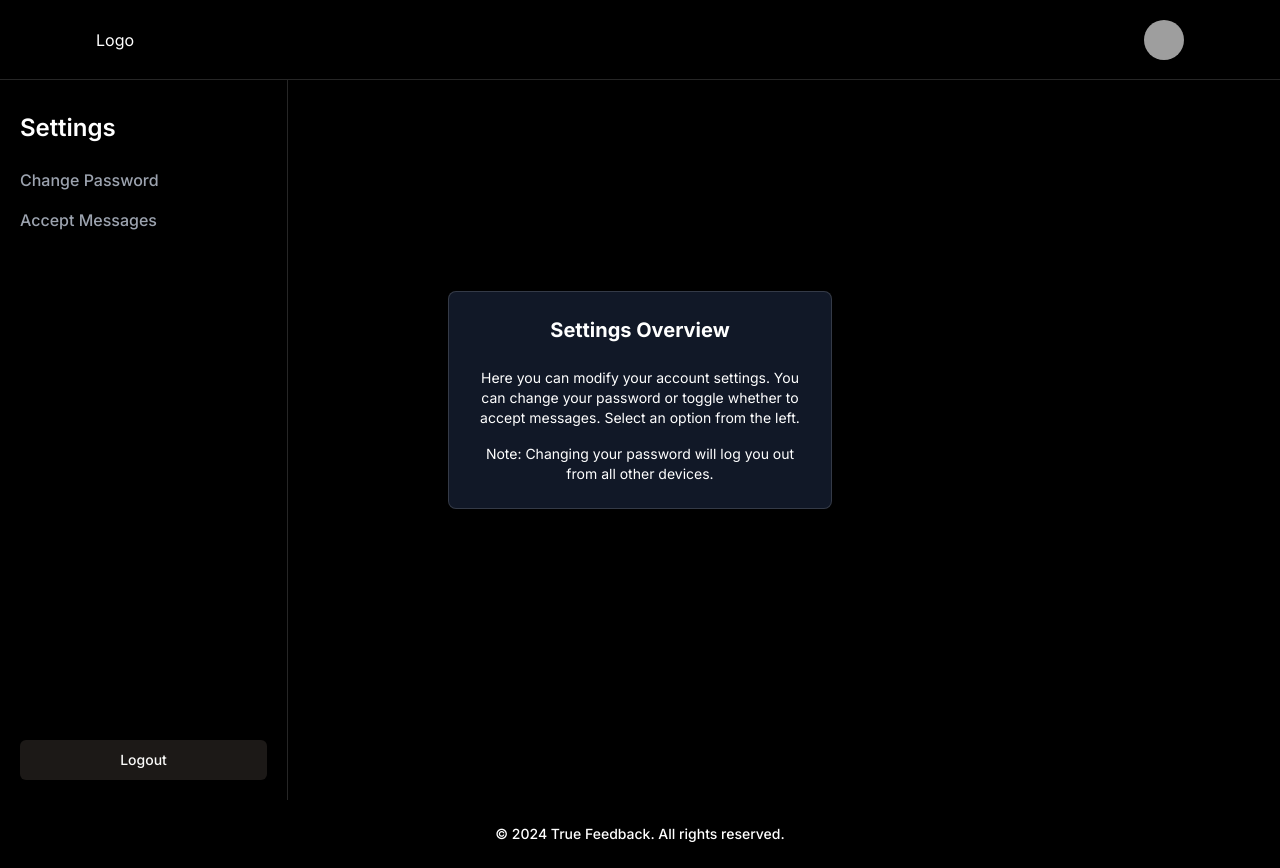
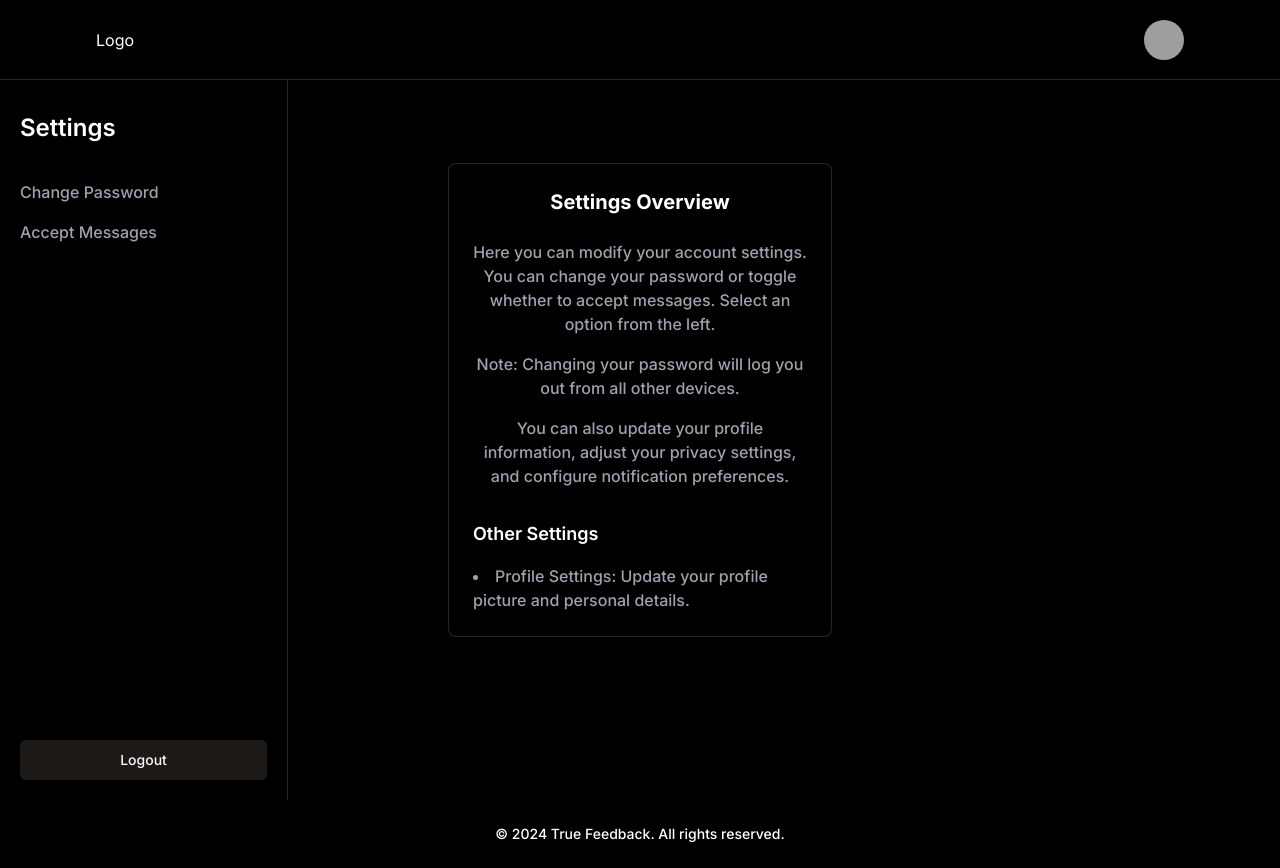
Before and after one commit to rehan-adi/Feedback.app, a Next.js app: page /settings in a window 1280 px wide. Built offline with nearby package versions, Linux system fonts and the light colour scheme; grey boxes are pictures that could not be loaded.

Commit message:
Add Settings overview details in Settings page

```diff
--- a/components/settings/Settings.tsx
+++ b/components/settings/Settings.tsx
@@ -1,15 +1,15 @@
-"use client"
+"use client";
 
-import { useState } from 'react';
+import { useState } from "react";
 import { Switch } from "../ui/switch";
 import { Input } from "../ui/input";
 import { Button } from "../ui/button";
 import { Card, CardHeader, CardContent } from "../ui/card";
 
 const Settings = () => {
-  const [activeOption, setActiveOption] = useState('');
+  const [activeOption, setActiveOption] = useState("");
   const [acceptMessages, setAcceptMessages] = useState(false);
-  const [password, setPassword] = useState('');
+  const [password, setPassword] = useState("");
 
   const handlePasswordChange = () => {
     console.log("Password changed:", password);
@@ -23,25 +23,29 @@ const Settings = () => {
     <div className="flex h-screen bg-black text-white">
       {/* Sidebar */}
       <aside className="w-72 h-full bg-black fixed pt-28 left-0 border-r border-white border-opacity-15 flex flex-col justify-start p-5">
-        <h2 className="text-2xl font-semibold mb-6">Settings</h2>
+        <h2 className="text-2xl font-semibold mb-9">Settings</h2>
 
         <ul className="space-y-4">
           <li
-            className={`cursor-pointer text-[#9CA3AF] font-medium ${activeOption === 'password' ? 'text-blue-400' : ''}`}
-            onClick={() => setActiveOption('password')}
+            className={`cursor-pointer text-[#9CA3AF] font-medium ${
+              activeOption === "password" ? "text-blue-400" : ""
+            }`}
+            onClick={() => setActiveOption("password")}
           >
             Change Password
           </li>
           <li
-            className={`cursor-pointer text-[#9CA3AF] font-medium ${activeOption === 'messages' ? 'text-blue-400' : ''}`}
-            onClick={() => setActiveOption('messages')}
+            className={`cursor-pointer text-[#9CA3AF] font-medium ${
+              activeOption === "messages" ? "text-blue-400" : ""
+            }`}
+            onClick={() => setActiveOption("messages")}
           >
             Accept Messages
           </li>
         </ul>
 
         <div className="mt-auto">
-          <Button onClick={handleLogout} className='w-full' variant="default">
+          <Button onClick={handleLogout} className="w-full" variant="default">
             Logout
           </Button>
         </div>
@@ -49,30 +53,51 @@ const Settings = () => {
 
       {/* Main Content */}
       <div className="flex-1 flex items-center justify-center">
-        <Card className="w-96 bg-gray-900 border border-white border-opacity-15 text-white shadow-lg">
+        <Card className="w-96 bg-black border border-white border-opacity-15 text-white shadow-lg">
           <CardHeader className="text-center text-xl font-bold">
-            {activeOption === '' && 'Settings Overview'}
-            {activeOption === 'password' && 'Change Password'}
-            {activeOption === 'messages' && 'Accept Messages'}
+            {activeOption === "" && "Settings Overview"}
+            {activeOption === "password" && "Change Password"}
+            {activeOption === "messages" && "Accept Messages"}
           </CardHeader>
 
           <CardContent>
-            {/* Default view with some instructions */}
-            {activeOption === '' && (
+            {activeOption === "" && (
               <div className="text-center">
-                <p className="mb-4 text-white text-sm">
-                  Here you can modify your account settings. You can change your password or toggle whether to accept messages. Select an option from the left.
+                <p className="mb-4 text-[#9CA3AF] text-base font-medium">
+                  Here you can modify your account settings. You can change your
+                  password or toggle whether to accept messages. Select an
+                  option from the left.
                 </p>
-                <p className="text-white text-sm">
-                  Note: Changing your password will log you out from all other devices.
+                <p className="mb-4 text-[#9CA3AF] text-base font-medium">
+                  Note: Changing your password will log you out from all other
+                  devices.
                 </p>
+                <p className="mb-4 text-[#9CA3AF] text-base font-medium">
+                  You can also update your profile information, adjust your
+                  privacy settings, and configure notification preferences.
+                </p>
+
+                <div className="mt-8 text-left space-y-4">
+                  <h3 className="text-lg font-semibold text-white">
+                    Other Settings
+                  </h3>
+                  <ul className="list-disc list-inside text-[#9CA3AF]">
+                    <li className="text-base font-medium">
+                      Profile Settings: Update your profile picture and personal
+                      details.
+                    </li>
+                  </ul>
+                </div>
               </div>
             )}
 
             {/* Change Password Form */}
-            {activeOption === 'password' && (
+            {activeOption === "password" && (
               <div>
-                <label htmlFor="password" className="block text-sm font-medium text-white">
+                <label
+                  htmlFor="password"
+                  className="block text-sm font-medium text-white"
+                >
                   Enter New Password
                 </label>
                 <Input
@@ -83,16 +108,21 @@ const Settings = () => {
                   onChange={(e) => setPassword(e.target.value)}
                   placeholder="Enter new password"
                 />
-                <Button onClick={handlePasswordChange} className="mt-3 bg-blue-600 hover:bg-blue-700 w-full">
+                <Button
+                  onClick={handlePasswordChange}
+                  className="mt-3 bg-blue-600 hover:bg-blue-700 w-full"
+                >
                   Change Password
                 </Button>
               </div>
             )}
 
             {/* Accept Messages Toggle */}
-            {activeOption === 'messages' && (
+            {activeOption === "messages" && (
               <div className="flex items-center justify-between mb-4">
-                <label className="text-sm font-medium text-white">Accept Messages</label>
+                <label className="text-sm font-medium text-white">
+                  Accept Messages
+                </label>
                 <Switch
                   checked={acceptMessages}
                   onCheckedChange={setAcceptMessages}
```
